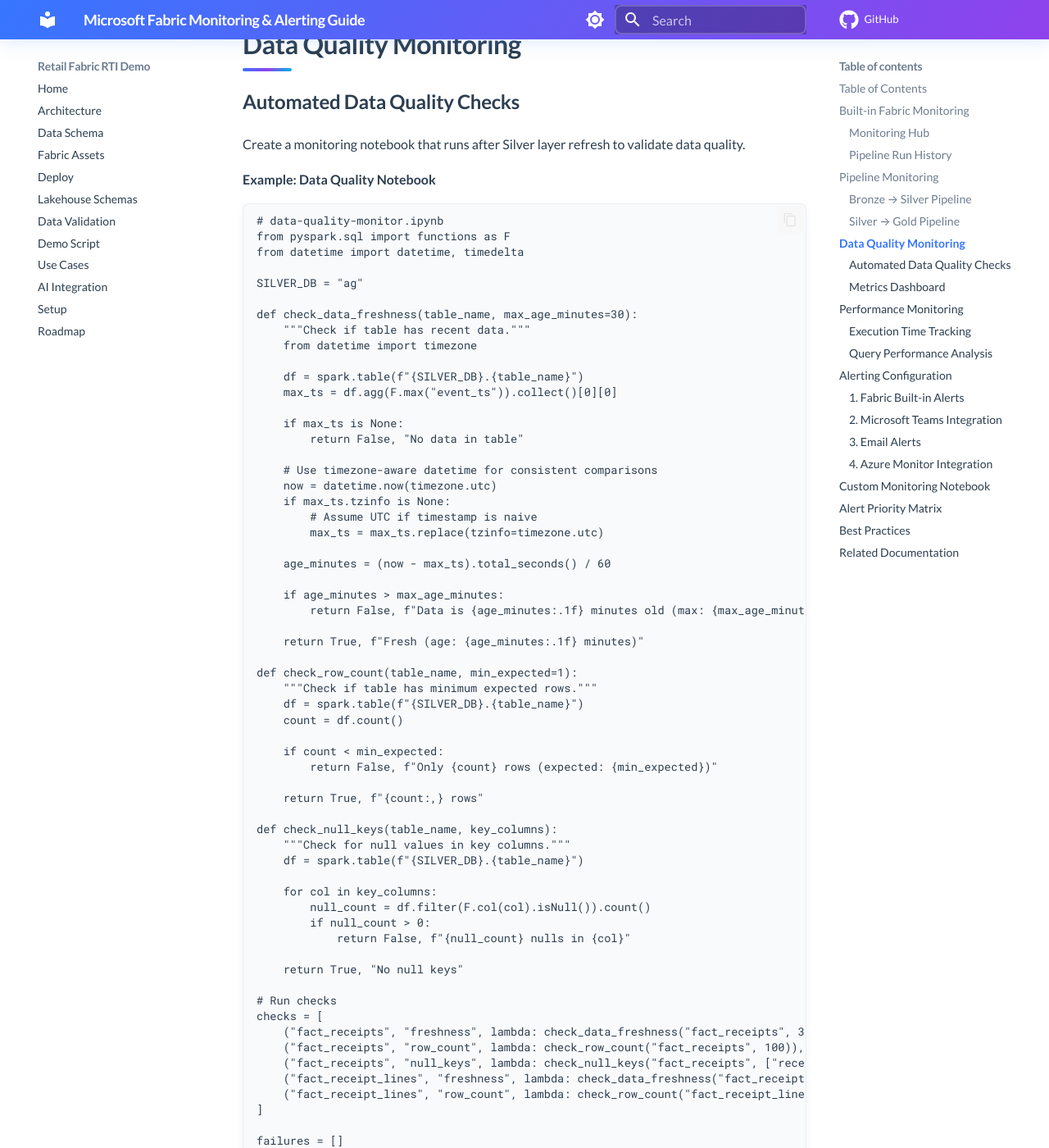
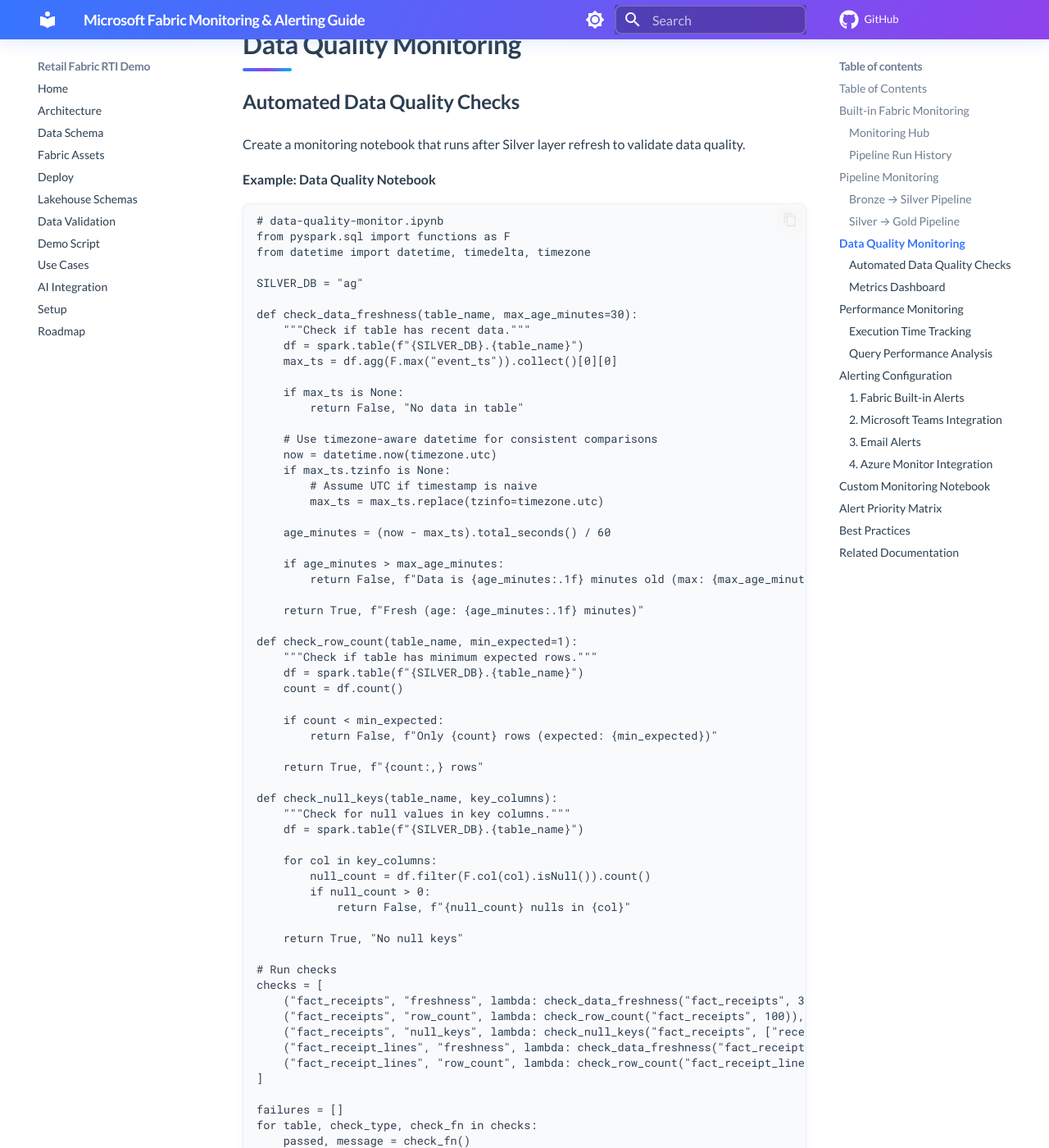
Before and after one commit to amattas/retail-demo, an MkDocs documentation site: the page built from docs/fabric-monitoring.md, in a window 1280 px wide and 1400 px high, scrolled down 2524 px. Shown: the whole window at 82% size. Built offline with MkDocs 1.6.1 and Material for MkDocs 9.7.7, drawn with Linux system fonts in a browser that asks for light colours; comment, search, counter and statistics services are not loaded; some of the changed text lies outside the part shown.

Commit message:
Code quality improvements: move imports to top, use separator constant
Co-authored-by: amattas <10504740+amattas@users.noreply.github.com>

````diff
--- a/docs/fabric-monitoring.md
+++ b/docs/fabric-monitoring.md
@@ -108,14 +108,12 @@ Create a monitoring notebook that runs after Silver layer refresh to validate da
 ```python
 # data-quality-monitor.ipynb
 from pyspark.sql import functions as F
-from datetime import datetime, timedelta
+from datetime import datetime, timedelta, timezone
 
 SILVER_DB = "ag"
 
 def check_data_freshness(table_name, max_age_minutes=30):
     """Check if table has recent data."""
-    from datetime import timezone
-
     df = spark.table(f"{SILVER_DB}.{table_name}")
     max_ts = df.agg(F.max("event_ts")).collect()[0][0]
 
````
Also changed, not shown: 1 other file.
